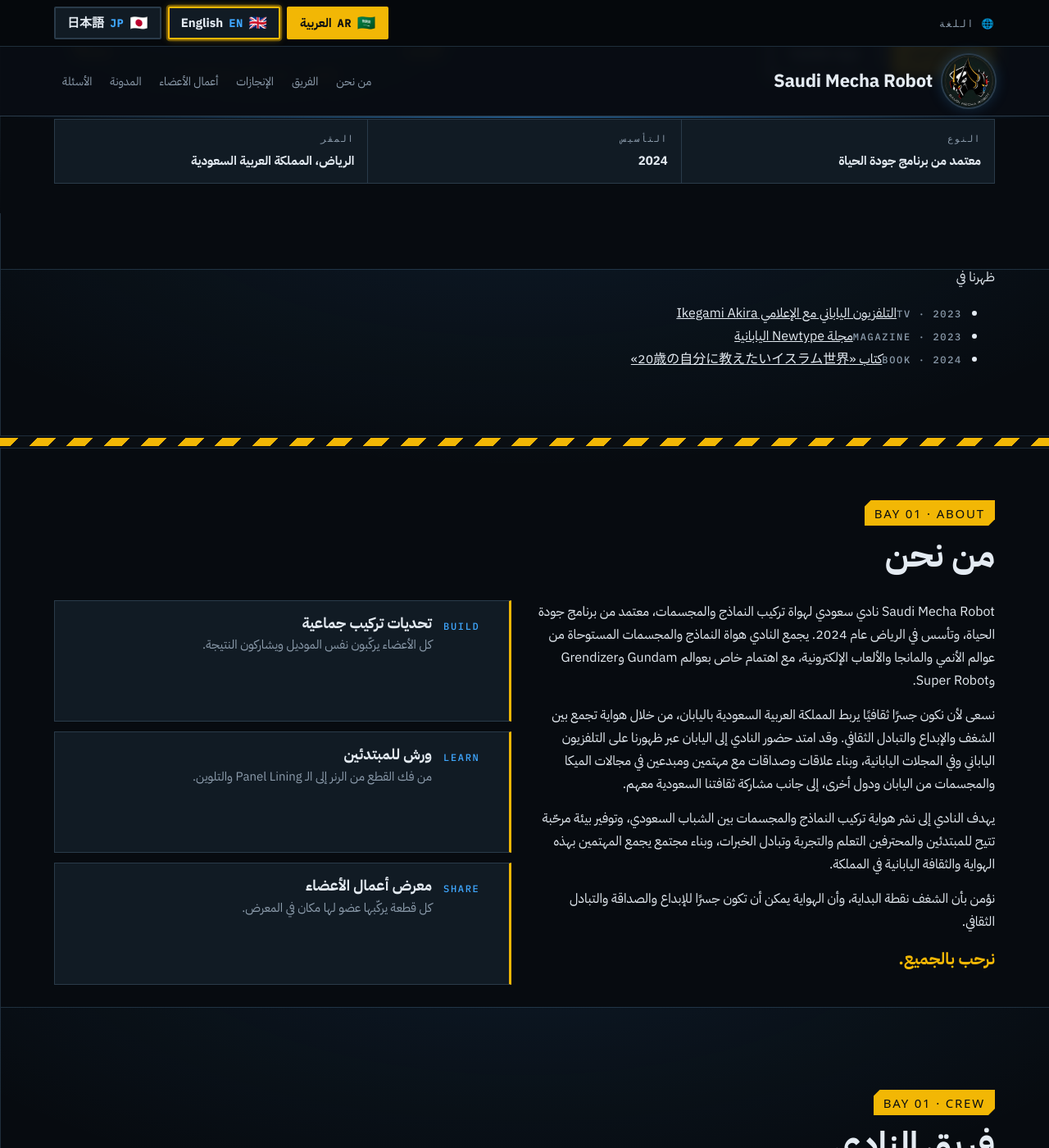
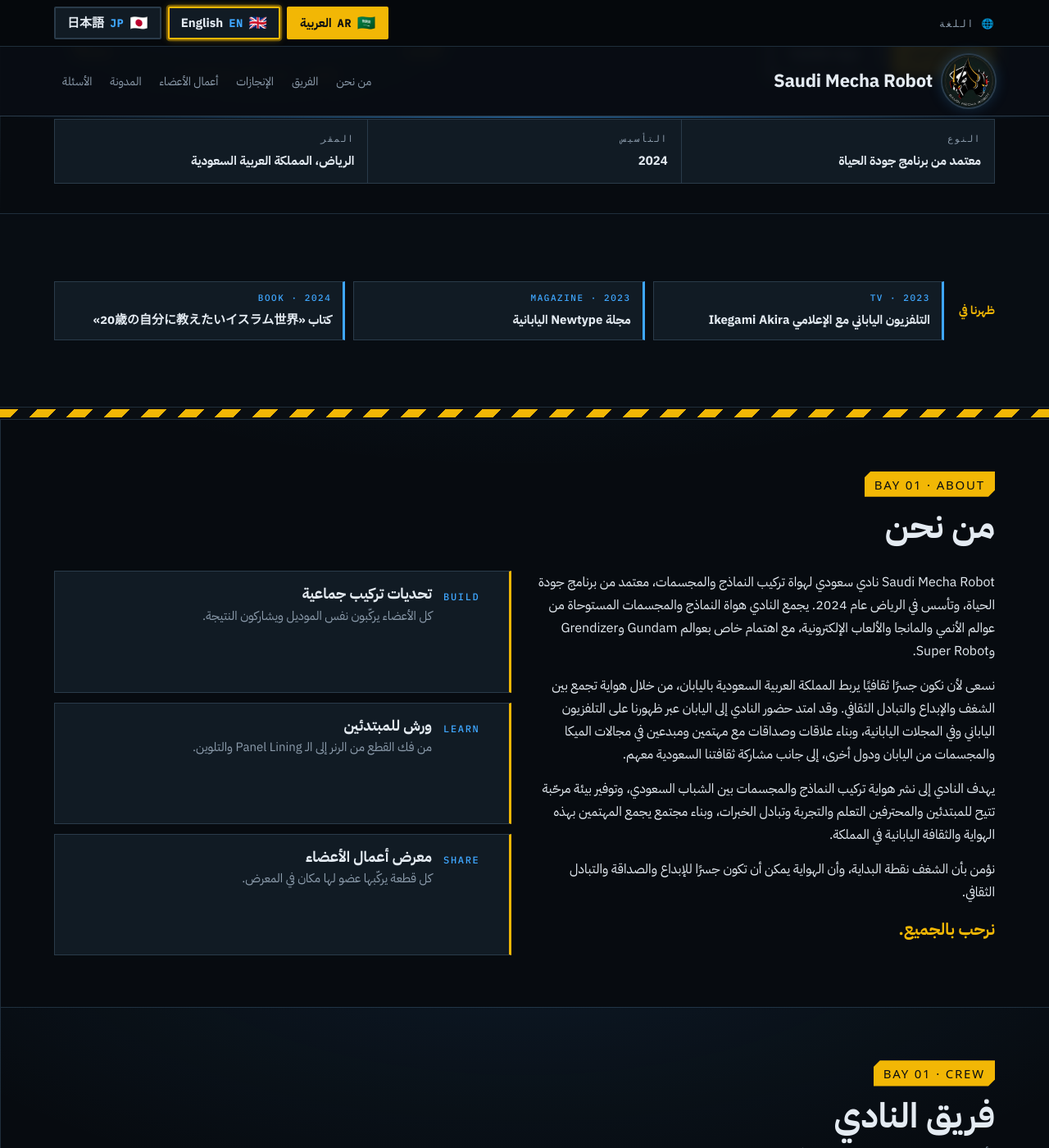
Before and after one commit to SaudiMechaRobot/SaudiMechaRobot.github.io, a Jekyll site: the page built from index.html, in a window 1280 px wide and 1400 px high, scrolled down 572 px. Shown: the whole window at 82% size. Built offline with Jekyll 4.4.1, drawn with Linux system fonts in a browser that asks for light colours; some web fonts are replaced.

Commit message:
Add files via upload

```diff
--- a/assets/css/style.css
+++ b/assets/css/style.css
@@ -333,3 +333,17 @@
 .crew h3 a:hover{color:var(--hazard)}
 .crew.slot{place-items:center;border:1px dashed var(--line);border-top:3px dashed var(--seam);background:transparent;color:var(--muted);min-height:200px}
 .crew-name{margin:-4px 0 0;color:var(--muted);font-size:16px;font-weight:600}
+
+/* ---- As featured in ---- */
+.press{border-top:1px solid var(--seam);background:#080D13}
+.press .wrap{display:flex;align-items:center;gap:18px;padding-block:18px;flex-wrap:wrap}
+.press-title{font-family:var(--f-mono);font-size:12px;letter-spacing:.14em;text-transform:uppercase;color:var(--hazard);white-space:nowrap}
+:lang(ar) .press-title,:lang(ja) .press-title{letter-spacing:0;font-family:var(--f-body);font-weight:700;font-size:14px}
+.press ul{list-style:none;margin:0;padding:0;display:flex;gap:10px;flex-wrap:wrap;flex:1}
+.press li{flex:1 1 220px;min-width:0}
+.press a{display:grid;gap:4px;height:100%;padding:10px 14px;border:1px solid var(--line);border-inline-start:3px solid var(--beam);background:var(--panel);color:var(--ink);text-decoration:none;transition:border-color .2s}
+.press a:hover{border-color:var(--hazard)}
+.press .tag{color:var(--beam);font-size:11px}
+.press a span{font-weight:700;font-size:15px;overflow-wrap:anywhere}
+.join .contact{margin-top:10px}
+.join .contact a{color:var(--hazard)}
```
